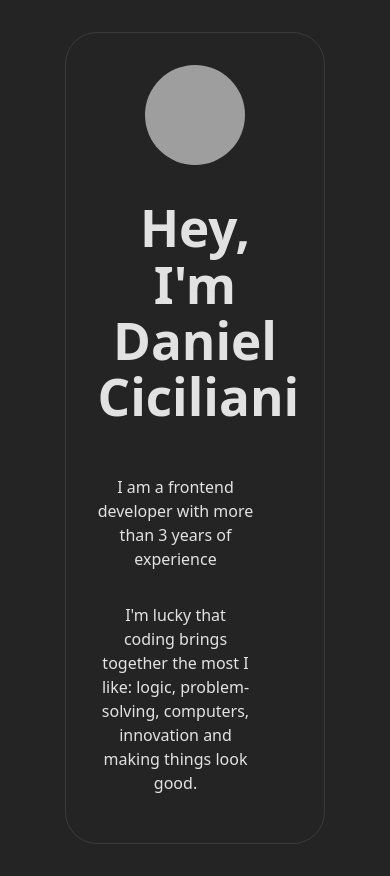
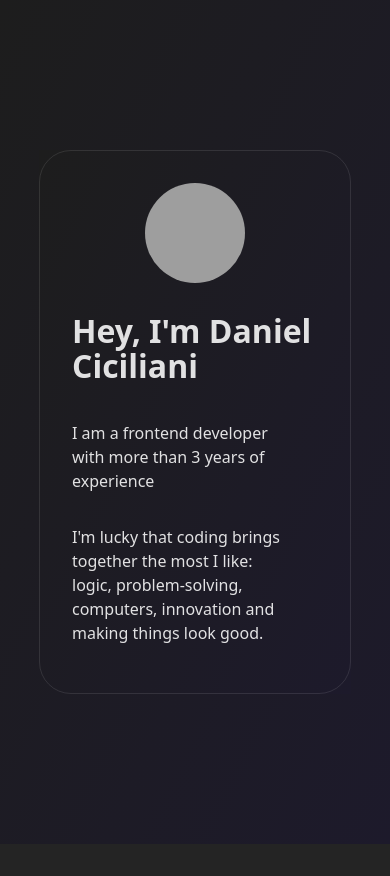
Before and after one commit to danielciciliani/portfolio, a React (Vite) app: page / in a window 390 px wide. After the commit the page ends 844 px from the top, so only its background shows below. Built offline with nearby package versions, Linux system fonts and the light colour scheme; grey boxes are pictures that could not be loaded.

Commit message:
styles: add styles to home

```diff
--- a/src/App.css
+++ b/src/App.css
@@ -1,19 +1,24 @@
-#root {
-  max-width: 1280px;
-  margin: 0 auto;
-  padding: 2rem;
-  text-align: center;
+body{
+  background: linear-gradient(116deg, #1D1D1D 0%, #1D1A2B 100%);
+  overflow: hidden;
+  width: 100vw;
 }
 
 .container {
   width: 80%;
   margin: 0 auto;
+  background: linear-gradient(116deg, #1D1D1D 0%, #1D1A2B 100%);
+
 }
 
 .card{
   border: 0.5px solid #FFFFFF1A;
   border-radius: 2rem;
   padding: 2rem;
+}
+
+.card:hover{
+  border: ;
 }
 .intro{
   width: 80%;
@@ -53,4 +58,22 @@
   filter: drop-shadow(1 0 10em #646cffaa);
 }
 
+
+@media (max-width: 768px) {
+  /* estilos para pantallas menores o iguales a 768px */
+  h1{
+    padding-top: 0.5rem;
+    font-size: 2rem;
+  }
+
+  .container{
+    width: 80%;
+  }
+
+  .intro{
+    width: 90%;
+    font-size: 1rem;
+  }
+}
+
 /* --body-linear-bg: linear-gradient(116deg, #1D1D1D 0%, #1D1A2B 100%); */
```
